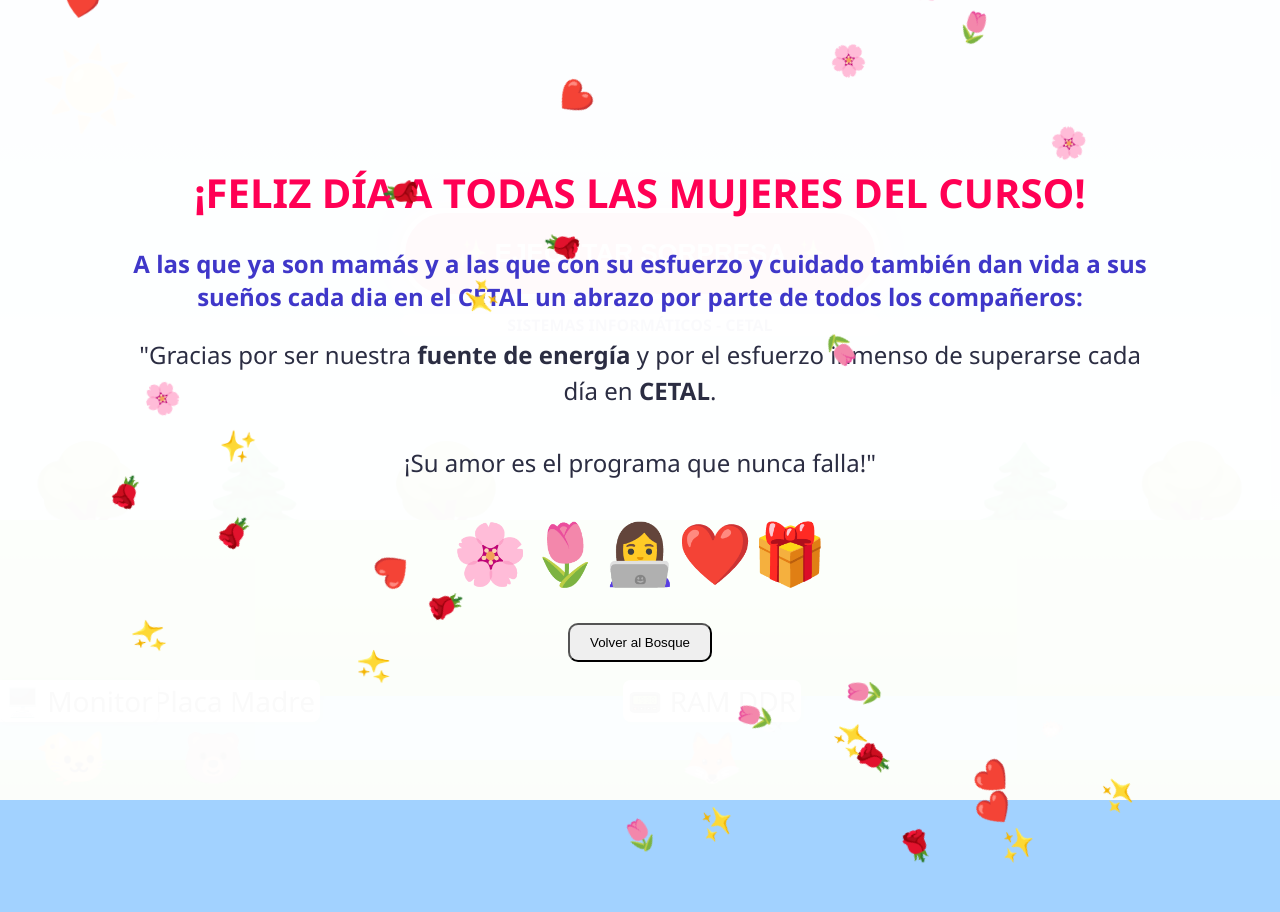
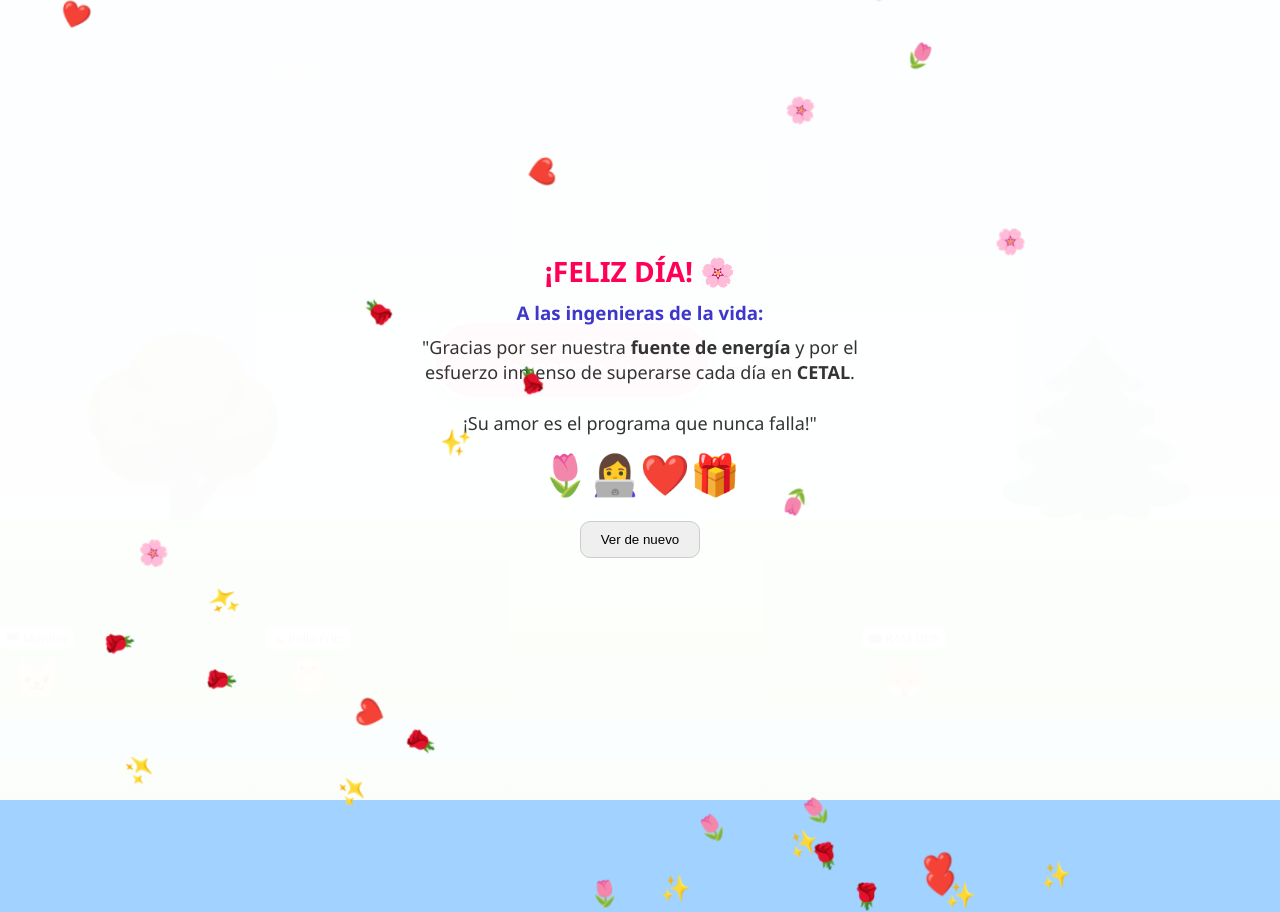
Before and after one commit to ivanpazman7-lab/sorpresa-mama, a plain HTML site: page index.html in a window 1280 px wide. Both pictures are taken after a click on the button "✨ EJECUTAR SORPRESA ✨". Before the commit the page ends 871 px from the top, so only its background shows below. Drawn offline with Linux system fonts and the light colour scheme.

Commit message:
Refactor index.html for improved structure and styles

```diff
--- a/index.html
+++ b/index.html
@@ -2,143 +2,98 @@
 <html lang="es">
 <head>
     <meta charset="UTF-8">
-    <meta name="viewport" content="width=device-width, initial-scale=1.0">
-    <title>Feliz Día Mamá - Bosque Tecnológico</title>
+    <meta name="viewport" content="width=device-width, initial-scale=1.0, maximum-scale=1.0, user-scalable=no">
+    <title>Feliz Día - CETAL</title>
     <style>
-        body { margin: 0; overflow: hidden; font-family: 'Segoe UI', sans-serif; background: #a2d2ff; }
+        * { box-sizing: border-box; }
+        body { margin: 0; overflow: hidden; font-family: 'Segoe UI', sans-serif; background: #a2d2ff; height: 100vh; width: 100vw; }
 
-        /* Paisaje Principal */
-        .escenario { position: relative; height: 100vh; background: linear-gradient(#87CEEB, #e1f5fe); }
+        /* Escenario Base */
+        .escenario { position: relative; height: 100%; width: 100%; background: linear-gradient(#87CEEB, #e1f5fe); overflow: hidden; }
+        .pasto { position: absolute; bottom: 0; width: 100%; height: 35%; background: linear-gradient(to bottom, #72ef3e, #38b000); z-index: 1; }
+        .rio { position: absolute; bottom: 5%; width: 100%; height: 40px; background: #48cae4; border-top: 3px solid #00b4d8; z-index: 2; }
 
-        .pasto {
-            position: absolute; bottom: 0; width: 100%; height: 35%;
-            background: linear-gradient(to bottom, #72ef3e, #38b000); z-index: 1;
+        /* Elementos del Bosque */
+        .arbol { position: absolute; bottom: 30%; font-size: 15vw; z-index: 1; opacity: 0.9; }
+        .nube { position: absolute; top: 10%; font-size: 40px; animation: nubes 25s infinite linear; opacity: 0.7; }
+        @keyframes nubes { from { left: -20%; } to { left: 110%; } }
+
+        /* Personajes */
+        .personaje { position: absolute; bottom: 12%; display: flex; flex-direction: column; align-items: center; animation: caminar 12s infinite linear; z-index: 5; }
+        .hardware { font-size: 12px; background: white; border-radius: 5px; padding: 2px 5px; white-space: nowrap; box-shadow: 1px 1px 3px rgba(0,0,0,0.2); }
+        .animal { font-size: 40px; }
+        @keyframes caminar { from { left: -25%; } to { left: 115%; } }
+
+        /* Botón Centralizado */
+        .contenedor-central {
+            position: absolute; top: 45%; left: 50%; transform: translate(-50%, -50%);
+            z-index: 100; width: 90%; text-align: center;
+        }
+        .btn-magico {
+            padding: 15px 30px; font-size: 18px; background: #ff0054; color: white;
+            border: 4px solid white; border-radius: 50px; cursor: pointer; font-weight: bold;
+            box-shadow: 0 5px 15px rgba(0,0,0,0.3); width: auto; max-width: 280px;
         }
 
-        /* El Río */
-        .rio {
-            position: absolute; bottom: 5%; width: 100%; height: 60px;
-            background: #48cae4; border-top: 4px solid #00b4d8; z-index: 2;
-            overflow: hidden;
-        }
-
-        .pez { position: absolute; font-size: 20px; animation: nadar 5s infinite linear; }
-        @keyframes nadar { from { left: -5%; } to { left: 105%; } }
-
-        /* Bosque */
-        .arbol { position: absolute; bottom: 30%; font-size: 100px; z-index: 1; }
-        .sol { position: absolute; top: 30px; left: 40px; font-size: 80px; }
-
-        /* Desfile de Animales y Pollitos con Pollo Frito */
-        .desfile { position: absolute; bottom: 15%; width: 100%; z-index: 5; }
-
-        .personaje {
-            position: absolute; display: flex; flex-direction: column; align-items: center;
-            animation: caminar 12s infinite linear;
-        }
-
-        .hardware { font-size: 28px; background: white; border-radius: 8px; padding: 2px 5px; box-shadow: 2px 2px 5px rgba(0,0,0,0.2); }
-        .animal { font-size: 50px; }
-
-        @keyframes caminar { from { left: -20%; } to { left: 110%; } }
-
-        /* Botón de Ejecución */
-        .btn-container {
-            position: absolute; top: 35%; left: 50%; transform: translate(-50%, -50%);
-            z-index: 100;
-        }
-
-        .btn-magico {
-            padding: 25px 50px; font-size: 26px; background: #ff0054; color: white;
-            border: 5px solid white; border-radius: 50px; cursor: pointer;
-            box-shadow: 0 0 30px rgba(255, 0, 84, 0.5); font-weight: bold;
-        }
-
-        /* Ventana de Mensaje */
+        /* Ventana de Mensaje Adaptable */
         #pantalla-final {
             display: none; position: fixed; top: 0; left: 0; width: 100%; height: 100%;
             background: rgba(255, 255, 255, 0.98); z-index: 200;
-            flex-direction: column; justify-content: center; align-items: center; text-align: center;
+            padding: 20px; flex-direction: column; justify-content: center; align-items: center;
         }
+        .texto-emotivo { width: 100%; max-width: 500px; text-align: center; overflow-y: auto; }
+        h1 { color: #ff0054; font-size: 28px; margin: 10px 0; }
+        p { font-size: 18px; line-height: 1.4; color: #333; margin: 10px 0; }
 
-        .texto-emotivo { color: #2b2d42; max-width: 80%; }
-        h1 { color: #ff0054; font-size: 40px; }
-
-        /* Lluvia de corazones */
-        .corazon { position: absolute; top: -50px; font-size: 30px; animation: caer 4s forwards; z-index: 210; }
+        /* Lluvia Animada */
+        .gota { position: absolute; top: -50px; font-size: 25px; animation: caer 3s forwards; z-index: 210; }
         @keyframes caer { to { top: 110%; transform: rotate(360deg); } }
     </style>
 </head>
 <body>
 
 <div class="escenario">
-    <div class="sol">☀️</div>
+    <div class="nube" style="top: 5%; animation-delay: 0s;">☁️</div>
+    <div class="arbol" style="left: 5%;">🌳</div>
+    <div class="arbol" style="right: 5%;">🌲</div>
 
-    <div class="arbol" style="left: 2%;">🌳</div>
-    <div class="arbol" style="left: 15%;">🌲</div>
-    <div class="arbol" style="left: 30%;">🌳</div>
-    <div class="arbol" style="right: 15%;">🌲</div>
-    <div class="arbol" style="right: 2%;">🌳</div>
+    <div class="rio"></div>
 
-    <div class="rio">
-        <div class="pez" style="top: 10px; animation-delay: 0s;">🐟</div>
-        <div class="pez" style="top: 30px; animation-delay: 2s;">🐠</div>
-        <div class="pez" style="top: 15px; animation-delay: 4s;">🐡</div>
-    </div>
-
-    <div class="desfile">
-        <div class="personaje" style="animation-delay: 0s; animation-duration: 15s;">
-            <span class="hardware">📟 RAM DDR</span><span class="animal">🦊</span>
-        </div>
-        <div class="personaje" style="animation-delay: 4s; animation-duration: 18s;">
-            <span class="hardware">🟩 Placa Madre</span><span class="animal">🐻</span>
-        </div>
-        <div class="personaje" style="animation-delay: 7s; animation-duration: 12s;">
-            <span class="hardware">🍗 Balde Pollo</span><span class="animal">🐥</span>
-        </div>
-        <div class="personaje" style="animation-delay: 9s; animation-duration: 12s;">
-            <span class="hardware">🍟 Papas</span><span class="animal">🐤</span>
-        </div>
-        <div class="personaje" style="animation-delay: 11s; animation-duration: 14s;">
-            <span class="hardware">🖥️ Monitor</span><span class="animal">🐱</span>
-        </div>
-    </div>
+    <div class="personaje" style="animation-delay: 0s;"><span class="hardware">📟 RAM DDR</span><span class="animal">🦊</span></div>
+    <div class="personaje" style="animation-delay: 4s;"><span class="hardware">🍗 Pollo Frito</span><span class="animal">🐥</span></div>
+    <div class="personaje" style="animation-delay: 8s;"><span class="hardware">🖥️ Monitor</span><span class="animal">🐱</span></div>
 
     <div class="pasto"></div>
 
-    <div class="btn-container">
+    <div class="contenedor-central">
         <button class="btn-magico" onclick="abrirMensaje()">✨ EJECUTAR SORPRESA ✨</button>
-        <p style="text-align: center; font-weight: bold; margin-top: 15px; color: #1a237e; background: white; border-radius: 10px;">
-            SISTEMAS INFORMÁTICOS - CETAL
-        </p>
+        <p style="font-size: 14px; color: #1a237e; font-weight: bold; margin-top: 10px; background: rgba(255,255,255,0.8); display: inline-block; padding: 5px 10px; border-radius: 5px;">SISTEMAS CETAL</p>
     </div>
 </div>
 
 <div id="pantalla-final">
     <div class="texto-emotivo">
-        <h1>¡FELIZ DÍA A TODAS LAS MUJERES DEL CURSO!</h1>
-        <h2 style="color: #3f37c9;">A las que ya son mamás y a las que con su esfuerzo y cuidado también dan vida a sus sueños cada dia en el CETAL un abrazo por parte de todos los compañeros:</h2>
-        <p style="font-size: 24px; line-height: 1.5;">
+        <h1>¡FELIZ DÍA! 🌸</h1>
+        <h3 style="color: #3f37c9; margin: 5px 0;">A las ingenieras de la vida:</h3>
+        <p>
             "Gracias por ser nuestra <b>fuente de energía</b> y por el esfuerzo inmenso de superarse cada día en <b>CETAL</b>.
             <br><br>
             ¡Su amor es el programa que nunca falla!"
         </p>
-        <div style="font-size: 60px; margin-top: 30px;">🌸🌷👩‍💻❤️🎁</div>
-        <button onclick="location.reload()" style="margin-top: 30px; padding: 10px 20px; border-radius: 10px; cursor: pointer;">Volver al Bosque</button>
+        <div style="font-size: 40px;">🌷👩‍💻❤️🎁</div>
+        <button onclick="location.reload()" style="margin-top: 20px; padding: 10px 20px; border-radius: 10px; cursor: pointer; border: 1px solid #ccc;">Ver de nuevo</button>
     </div>
 </div>
 
 <script>
     function abrirMensaje() {
         document.getElementById('pantalla-final').style.display = 'flex';
-
-        // Lluvia de flores y corazones al abrir
-        for(let i=0; i<40; i++) {
+        for(let i=0; i<30; i++) {
             setTimeout(() => {
                 let c = document.createElement('div');
-                c.className = 'corazon';
+                c.className = 'gota';
                 c.innerHTML = ['❤️','🌸','🌹','🌷','✨'][Math.floor(Math.random()*5)];
-                c.style.left = Math.random() * 95 + 'vw';
+                c.style.left = Math.random() * 90 + 'vw';
                 document.body.appendChild(c);
             }, i * 100);
         }
```
